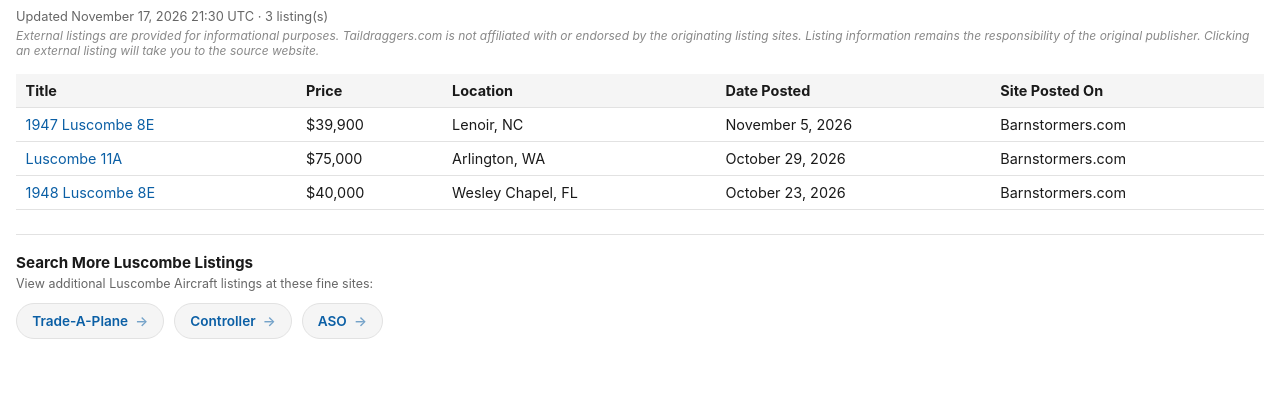
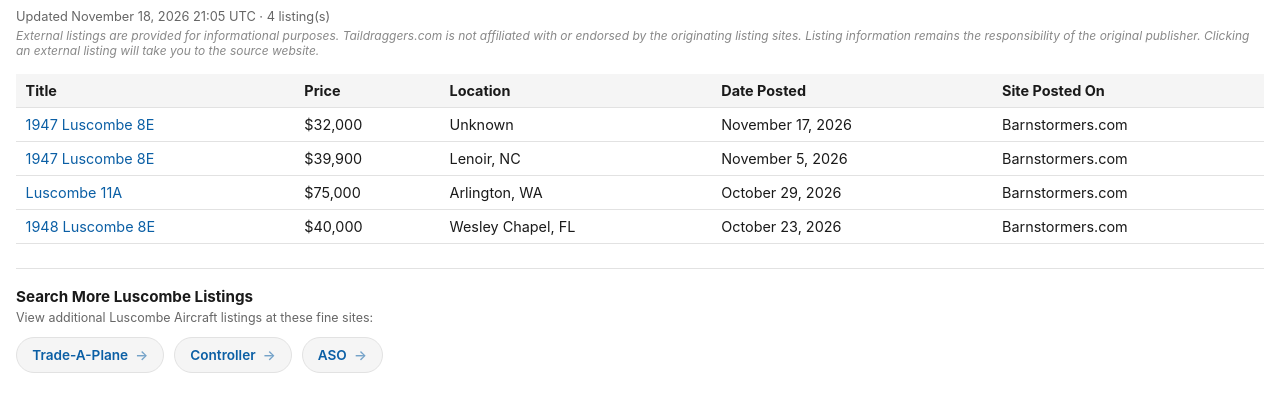
Before and after one commit to taildraggers/luscombe, a plain HTML site: page docs/index.html in a window 1280 px wide. Shown: the part 43-454 px from the top of the page. Drawn offline with Linux system fonts and the light colour scheme.

Commit message:
Update Luscombe listings (2026-11-18)

```diff
--- a/docs/index.html
+++ b/docs/index.html
@@ -76,13 +76,14 @@
 </head>
 <body>
   <h1>Other Luscombe Ads on the Web</h1>
-  <div class="updated">Updated November 17, 2026 21:30 UTC &middot; 3 listing(s)</div>
+  <div class="updated">Updated November 18, 2026 21:05 UTC &middot; 4 listing(s)</div>
   <div class="disclaimer">External listings are provided for informational purposes. Taildraggers.com is not affiliated with or endorsed by the originating listing sites. Listing information remains the responsibility of the original publisher. Clicking an external listing will take you to the source website.</div>
   <table>
     <thead>
       <tr><th>Title</th><th>Price</th><th>Location</th><th>Date Posted</th><th>Site Posted On</th></tr>
     </thead>
     <tbody>
+        <tr><td><a href="https://www.barnstormers.com/classified-2050039-1947-Luscombe-8E.html" target="_blank" rel="noopener noreferrer">1947 Luscombe 8E</a></td><td>$32,000</td><td>Unknown</td><td>November 17, 2026</td><td>Barnstormers.com</td></tr>
         <tr><td><a href="https://www.barnstormers.com/classified-2076226-1947-Luscombe-8E--0200100HP.html" target="_blank" rel="noopener noreferrer">1947 Luscombe 8E</a></td><td>$39,900</td><td>Lenoir, NC</td><td>November 5, 2026</td><td>Barnstormers.com</td></tr>
         <tr><td><a href="https://www.barnstormers.com/classified-2075235-Classic-Luscombe-11A!.html" target="_blank" rel="noopener noreferrer">Luscombe 11A</a></td><td>$75,000</td><td>Arlington, WA</td><td>October 29, 2026</td><td>Barnstormers.com</td></tr>
         <tr><td><a href="https://www.barnstormers.com/classified-2074551-1948-Luscombe-8E.html" target="_blank" rel="noopener noreferrer">1948 Luscombe 8E</a></td><td>$40,000</td><td>Wesley Chapel, FL</td><td>October 23, 2026</td><td>Barnstormers.com</td></tr>
```
